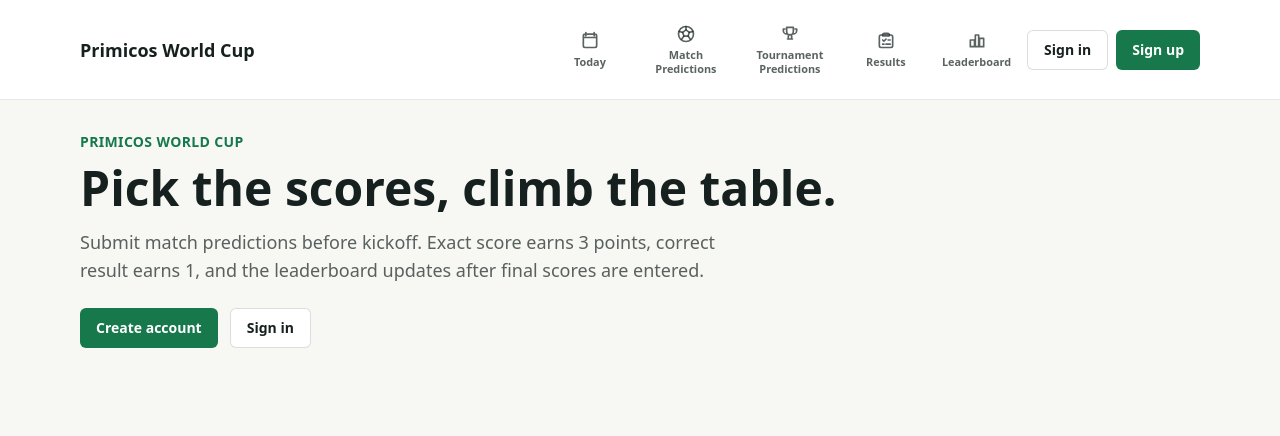
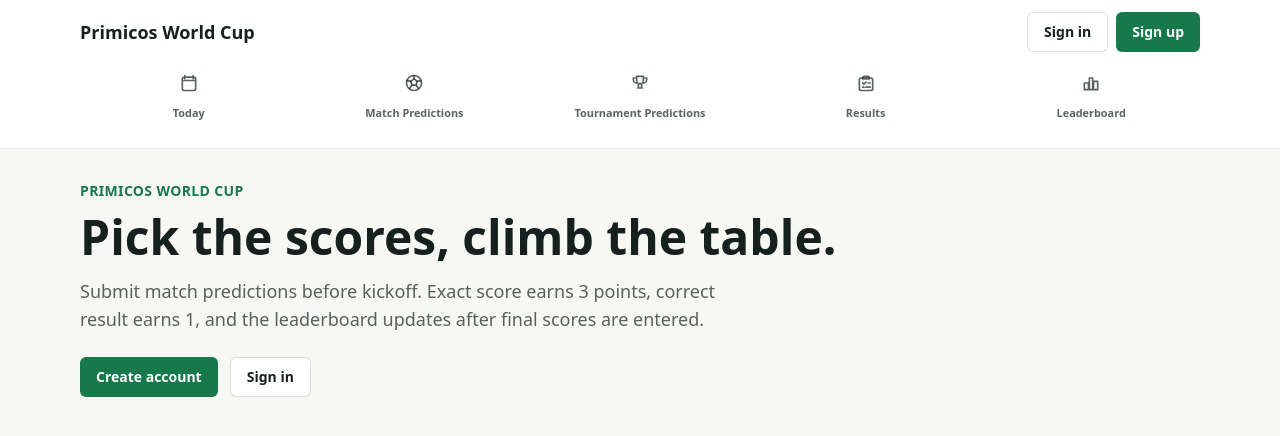
Before and after one commit to marc-olse/world-cup-predictor-pr, a Next.js app: page / in a window 1280 px wide. Shown: the top 436 px of the page. Built offline with nearby package versions, Linux system fonts and the light colour scheme; no server answers.

Commit message:
Fix/header symmetry

```diff
--- a/src/app/layout.tsx
+++ b/src/app/layout.tsx
@@ -20,13 +20,15 @@ export default function RootLayout({
     <html lang="en">
       <body className="min-h-screen">
         <header className="border-b border-ink/10 bg-white">
-          <div className="mx-auto flex max-w-6xl flex-wrap items-center justify-between gap-3 px-4 py-4">
-            <Link href="/" className="text-lg font-bold text-ink">
-              Primicos World Cup
-            </Link>
-            <div className="flex flex-wrap items-center gap-2">
+          <div className="mx-auto grid max-w-6xl gap-3 px-4 py-3">
+            <div className="flex items-center justify-between gap-3">
+              <Link href="/" className="text-lg font-bold text-ink">
+                Primicos World Cup
+              </Link>
+              <AuthButton />
+            </div>
+            <div>
               <MainNav />
-              <AuthButton />
             </div>
           </div>
         </header>
--- a/src/components/MainNav.tsx
+++ b/src/components/MainNav.tsx
@@ -13,7 +13,7 @@ type NavItem = {
 
 function CalendarIcon() {
   return (
-    <svg aria-hidden="true" className="h-5 w-5" fill="none" viewBox="0 0 24 24">
+    <svg aria-hidden="true" className="h-5 w-5 shrink-0" fill="none" viewBox="0 0 24 24">
       <path d="M7 3v4M17 3v4M4 9h16M6 5h12a2 2 0 0 1 2 2v12a2 2 0 0 1-2 2H6a2 2 0 0 1-2-2V7a2 2 0 0 1 2-2Z" stroke="currentColor" strokeLinecap="round" strokeWidth="2" />
     </svg>
   );
@@ -21,7 +21,7 @@ function CalendarIcon() {
 
 function ScoreIcon() {
   return (
-    <svg aria-hidden="true" className="h-5 w-5" fill="none" viewBox="0 0 24 24">
+    <svg aria-hidden="true" className="h-5 w-5 shrink-0" fill="none" viewBox="0 0 24 24">
       <circle cx="12" cy="12" r="9" stroke="currentColor" strokeWidth="2" />
       <path d="m12 7 4 3-1.5 4.5h-5L8 10l4-3Z" stroke="currentColor" strokeLinejoin="round" strokeWidth="2" />
       <path d="M12 7V3M16 10l4-1M14.5 14.5l2.5 3.5M9.5 14.5 7 18M8 10 4 9" stroke="currentColor" strokeLinecap="round" strokeWidth="2" />
@@ -31,7 +31,7 @@ function ScoreIcon() {
 
 function ResultsIcon() {
   return (
-    <svg aria-hidden="true" className="h-5 w-5" fill="none" viewBox="0 0 24 24">
+    <svg aria-hidden="true" className="h-5 w-5 shrink-0" fill="none" viewBox="0 0 24 24">
       <path d="M9 5h6M10 4h4a2 2 0 0 1 2 2v1H8V6a2 2 0 0 1 2-2Z" stroke="currentColor" strokeLinecap="round" strokeLinejoin="round" strokeWidth="2" />
       <path d="M8 6H6a2 2 0 0 0-2 2v11a2 2 0 0 0 2 2h12a2 2 0 0 0 2-2V8a2 2 0 0 0-2-2h-2" stroke="currentColor" strokeLinecap="round" strokeLinejoin="round" strokeWidth="2" />
       <path d="m8 12 1.5 1.5L12 11M14.5 12H17M8 17h1.5M12 17h5" stroke="currentColor" strokeLinecap="round" strokeLinejoin="round" strokeWidth="2" />
@@ -41,7 +41,7 @@ function ResultsIcon() {
 
 function TrophyIcon() {
   return (
-    <svg aria-hidden="true" className="h-5 w-5" fill="none" viewBox="0 0 24 24">
+    <svg aria-hidden="true" className="h-5 w-5 shrink-0" fill="none" viewBox="0 0 24 24">
       <path d="M8 4h8v5a4 4 0 0 1-8 0V4ZM9 18h6M10 14v4M14 14v4M6 6H4v2a4 4 0 0 0 4 4M18 6h2v2a4 4 0 0 1-4 4" stroke="currentColor" strokeLinecap="round" strokeLinejoin="round" strokeWidth="2" />
     </svg>
   );
@@ -49,7 +49,7 @@ function TrophyIcon() {
 
 function PodiumIcon() {
   return (
-    <svg aria-hidden="true" className="h-5 w-5" fill="none" viewBox="0 0 24 24">
+    <svg aria-hidden="true" className="h-5 w-5 shrink-0" fill="none" viewBox="0 0 24 24">
       <path d="M4 12h5v8H4zM10 6h4v14h-4zM15 10h5v10h-5z" stroke="currentColor" strokeLinejoin="round" strokeWidth="2" />
     </svg>
   );
@@ -72,13 +72,13 @@ export function MainNav() {
   const pathname = usePathname();
 
   return (
-    <nav className="flex flex-wrap items-center gap-1 text-xs sm:gap-2">
+    <nav className="grid grid-cols-5 gap-1 text-xs sm:gap-2">
       {items.map((item) => {
         const active = item.match ? item.match(pathname) : pathname.startsWith(item.href);
 
         return (
           <Link
-            className={`grid min-h-14 min-w-16 justify-items-center gap-1 rounded-md px-2 py-2 text-center font-semibold leading-tight transition sm:min-w-20 ${
+            className={`grid h-16 min-w-0 place-items-center gap-1 rounded-md px-1 py-2 text-center font-semibold leading-tight transition sm:h-[4.5rem] sm:px-2 ${
               active
                 ? 'bg-turf text-white shadow-sm'
                 : 'text-ink/70 hover:bg-ink/5 hover:text-ink'
@@ -88,7 +88,7 @@ export function MainNav() {
             title={item.label}
           >
             {item.icon}
-            <span className="max-w-20 text-[0.64rem] sm:text-[0.68rem]">
+            <span className="grid min-h-7 max-w-full place-items-center text-center text-[0.56rem] leading-[0.95rem] sm:text-[0.68rem]">
               {item.label}
             </span>
           </Link>
```
